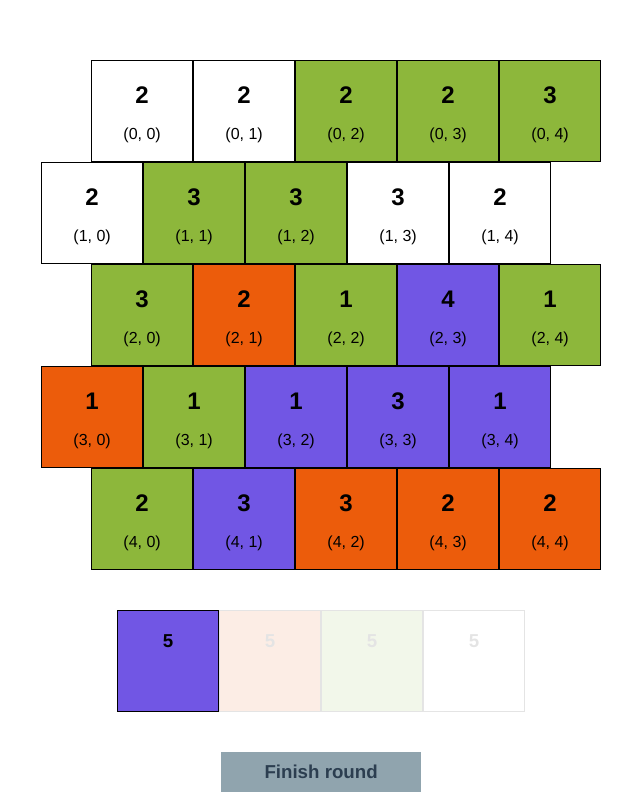
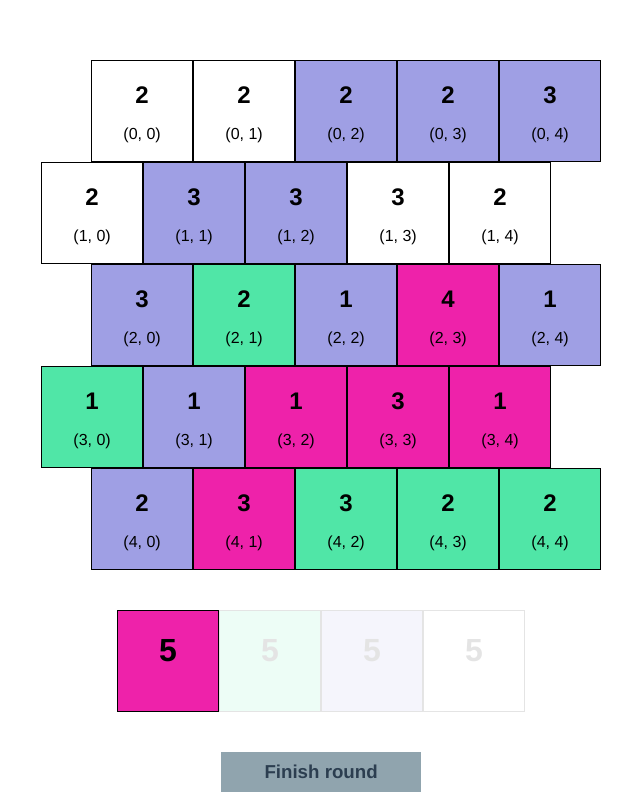
Before and after one commit to BrightAvocado/dice, a Vue app: page / in a window 1280 px wide. Shown: the whole page, without its empty margins (319-959 px from the left). Built offline with nearby package versions, Linux system fonts and the light colour scheme.

Commit message:
Working regeneration

```diff
--- a/src/components/current_player_display/CurrentPlayerDisplay.vue
+++ b/src/components/current_player_display/CurrentPlayerDisplay.vue
@@ -3,7 +3,7 @@
     <div v-for="player in players"
          :style="{'background-color': player.color, 'opacity': (player === current_player) ? 1: 0.1}"
          class="player-square">
-         <h3>{{player.amount_spare_dice}}</h3>
+         <h1>{{player.amount_spare_dice}}</h1>
     </div>
   </div>
 </template>
@@ -22,19 +22,19 @@
 </script>
 
 <style scoped>
-  .current-player-display-container{
+  .current-player-display-container {
     display: flex;
     flex-direction: row;
     align-items: center;
     justify-content: center;
     margin: 40px;
   }
-  .player-square{
+  .player-square {
     height: 100px;
     width: 100px;
     border: 1px solid black;
   }
-  .player-square h3 {
+  .player-square h1 {
     color: black;
   }
 </style>
--- a/src/components/frame/Tile.vue
+++ b/src/components/frame/Tile.vue
@@ -29,7 +29,8 @@
         'is_regenerating',
         'current_player',
         'attacker',
-        'surrounding_enemy_tiles'
+        'surrounding_enemy_tiles',
+        'players'
       ]),
       color() {
         if (this.owner === null) {
--- a/src/js/frame/Player.js
+++ b/src/js/frame/Player.js
@@ -1,6 +1,6 @@
 class Player {
   constructor() {
-    this.color = "#"+((1<<24)*Math.random()|0).toString(16); // random color
+    this.color = "#"+((1<<13)*Math.random()|0).toString(16); // random color
     this.amount_spare_dice = 5;
   }
   resetAmountSpareDice() {
```
